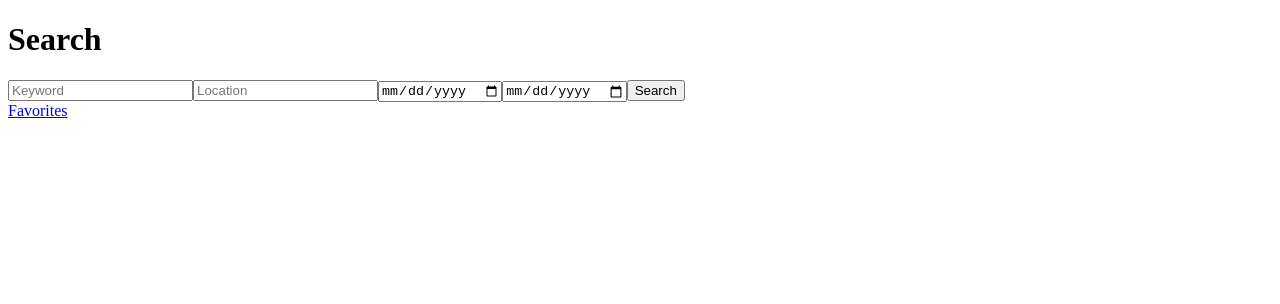
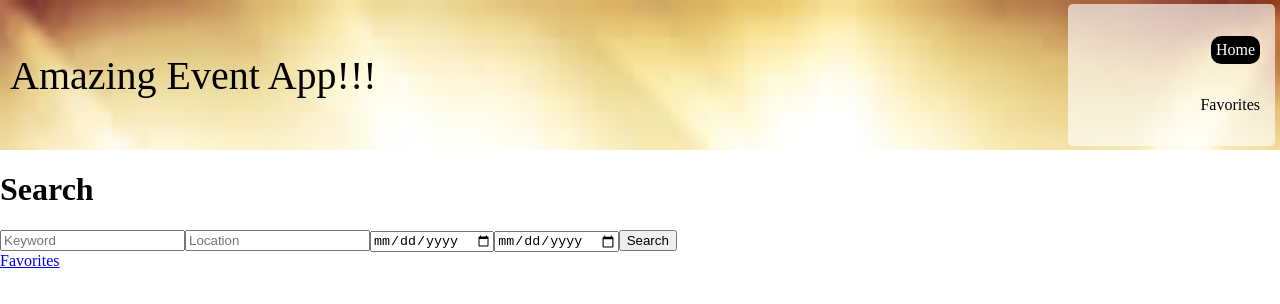
Before and after one commit to laurennmooney/angular-events-project, an Angular app: page /home in a window 1280 px wide. Shown: the top 304 px of the page. Built offline with nearby package versions, Linux system fonts and the light colour scheme.

Commit message:
added header

```diff
--- a/src/app/app.component.css
+++ b/src/app/app.component.css
@@ -0,0 +1,35 @@
+#navBar {
+  display: flex;
+  justify-content: space-between;
+  align-items: center;
+  background-image: url("../assets/download.jpg");
+  background-repeat: no-repeat;
+  background-size: cover;
+  height: 150px;
+}
+nav {
+  display: flex;
+  flex-direction: column;
+  justify-content: space-evenly;
+  align-items: flex-end;
+  background: rgba(255, 255, 255, 0.637);
+  height: 95%;
+  width: 15%;
+  padding-right: 15px;
+  margin: 5px;
+  border-radius: 5px;
+}
+p {
+  font-size: 40px;
+  margin-left: 10px;
+}
+a {
+  color: black;
+  text-decoration: none;
+}
+.active {
+  color: white;
+  background: black;
+  padding: 5px;
+  border-radius: 10px;
+}
--- a/src/app/app.component.html
+++ b/src/app/app.component.html
@@ -1 +1,9 @@
+<div id="navBar">
+  <p>Amazing Event App!!!</p>
+  <nav>
+    <a routerLinkActive="active" routerLink="/home">Home</a>
+    <a routerLinkActive="active" routerLink="/bucketlist">Favorites</a>
+  </nav>
+</div>
+
 <router-outlet></router-outlet>
--- a/src/app/event.service.ts
+++ b/src/app/event.service.ts
@@ -42,6 +42,7 @@ export class EventService {
       )
       .subscribe(response => {
         console.log(response);
+        this.eventDetails = response;
       });
   }
 }
--- a/src/app/search-criteria/event-list/event-list.component.css
+++ b/src/app/search-criteria/event-list/event-list.component.css
@@ -0,0 +1,10 @@
+section {
+  display: flex;
+  justify-content: space-around;
+  flex-wrap: wrap;
+}
+div {
+  width: 25%;
+  margin: 20px;
+  border: 1px solid black;
+}
--- a/src/app/search-criteria/event-list/event-list.component.html
+++ b/src/app/search-criteria/event-list/event-list.component.html
@@ -1,5 +1,6 @@
 <h1>Event Listings</h1>
 <a routerLink="/bucketlist">See Favorites</a>
+<section>
   <div *ngFor="let event of eventList; index as i">
     <p>{{ event.name }}</p>
     <p>{{ event.dates.start.localDate }}</p>
@@ -8,4 +9,5 @@
 
     <button (click)="addFave(eventList[i])">Favorites</button>
   </div>
+</section>
 <a routerLink="/home">Return to search</a>
--- a/src/styles.css
+++ b/src/styles.css
@@ -1 +1,4 @@
 /* You can add global styles to this file, and also import other style files */
+body {
+  margin: 0;
+}
```
Also changed, not shown: angular.json (+7 -18 lines), src/assets/download.jpeg (added), src/assets/download.jpg (added). Lines whose indentation alone changed are shown as unchanged.
